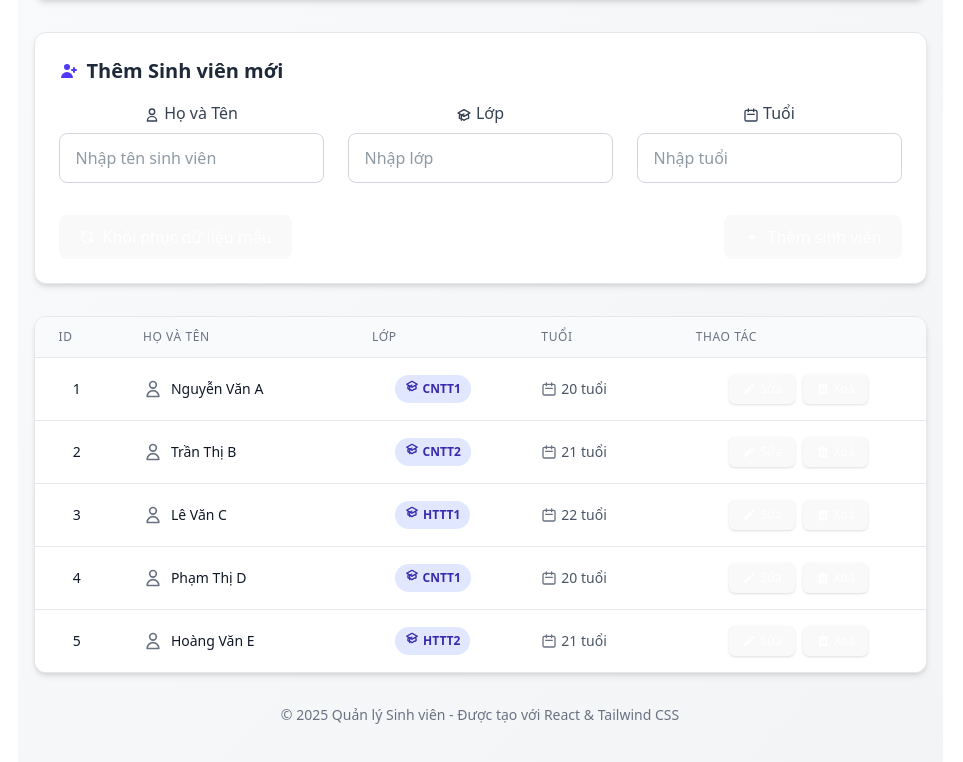
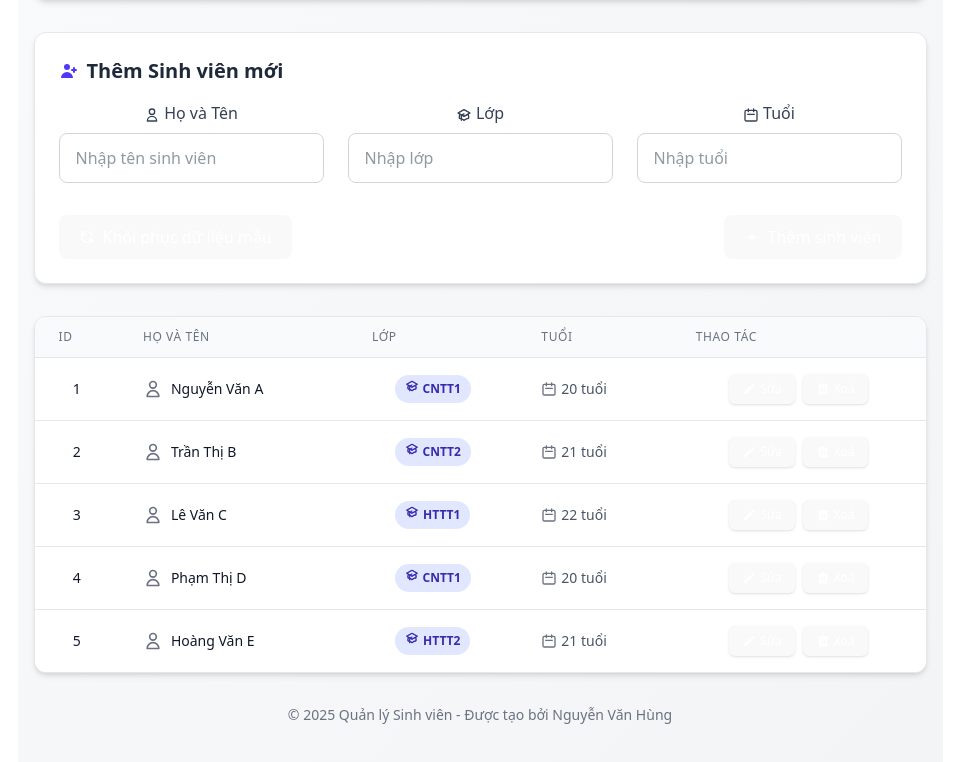
Before and after one commit to nguyenhung204/KiemTra_React, a React (Vite) app: page / in a window 1280 px wide. Shown: the part 284-1046 px from the top of the page, without its empty margins (160-1123 px from the left). Built offline with nearby package versions, Linux system fonts and the light colour scheme.

Commit message:
complete

```diff
--- a/src/App.jsx
+++ b/src/App.jsx
@@ -451,7 +451,7 @@ function App() {
         </div>
 
         <div className="text-center mt-8 text-gray-500 text-sm">
-          <p>© 2025 Quản lý Sinh viên - Được tạo với React & Tailwind CSS</p>
+          <p>© 2025 Quản lý Sinh viên - Được tạo bởi Nguyễn Văn Hùng</p>
         </div>
       </div>
     </div>
```
